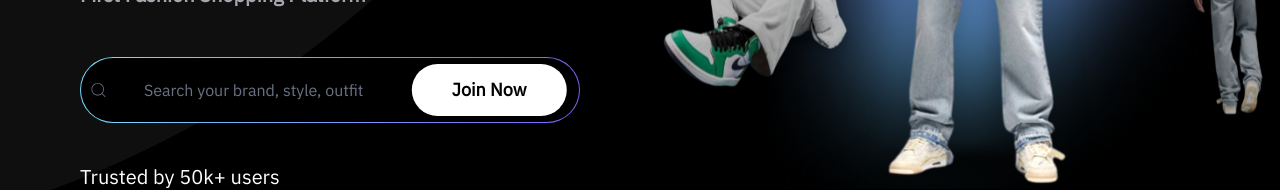
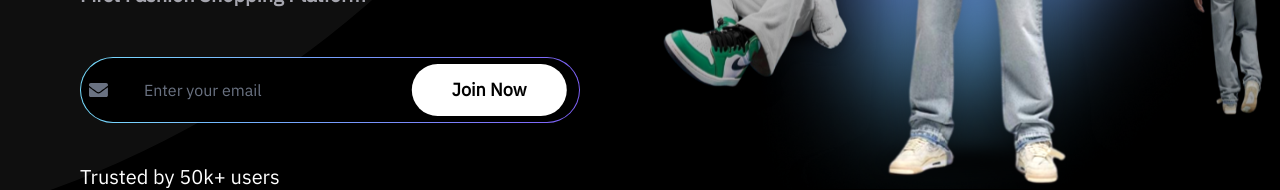
Before and after one commit to GarvitJain12354/slayyers2, a React (Vite) app: page / in a window 1280 px wide. Shown: the part 539-729 px from the top of the page. Built offline with nearby package versions, Linux system fonts and the light colour scheme.

Commit message:
join now button updated

```diff
--- a/src/components/Navbar.jsx
+++ b/src/components/Navbar.jsx
@@ -127,7 +127,7 @@ const Navbar = () => {
           }}
         >
           <NavLink
-            to="/creators"
+            to="/creator"
             className={({ isActive }) =>
               `text-[16px] font-medium leading-6 transition-colors duration-300 ease-out
          ${
--- a/src/components/Page1/Page1.jsx
+++ b/src/components/Page1/Page1.jsx
@@ -1,4 +1,4 @@
-import React, { useEffect, useRef, useState } from "react";
+import  { useEffect, useState } from "react";
 import Navbar from "../Navbar";
 import { motion, AnimatePresence } from "framer-motion";
 // import { motion, AnimatePresence } from "framer-motion";
@@ -6,14 +6,16 @@ import { motion, AnimatePresence } from "framer-motion";
 import ladka1 from "../../../public/ladka1.png";
 import ladka2 from "../../../public/ladka2.png";
 import ladka3 from "../../../public/ladka3.png";
-import { MotionConfig } from "framer-motion";
+// import { MotionConfig } from "framer-motion";
 import BackgroundOvals from "../ui/Backgroundovals";
-import { CiSearch } from "react-icons/ci";
 import { useNavigate } from "react-router-dom";
+import { FaEnvelope } from "react-icons/fa";
 // import BackgroundOvals from "../ui/Backgroundovals";
 const Page1 = () => {
   const [buttonSlid, setButtonSlid] = useState(false);
-  const navigate = useNavigate();
+  const [inputValue, setInputValue] = useState("");
+
+  // const navigate = useNavigate();
 
   useEffect(() => {
     // Slide after small delay on page load
@@ -37,7 +39,16 @@ const Page1 = () => {
       setActiveIndex((prev) => (prev + 1) % images.length);
     }, 2000);
     return () => clearInterval(interval);
-  }, []); // no dependency to avoid restarting
+  }, []);
+
+  const handleJoinClick = () => {
+    if (buttonSlid && inputValue) {
+      console.log("Input collected:", inputValue);
+    }
+
+    setButtonSlid(!buttonSlid);
+    if (buttonSlid) setInputValue("");
+  };
 
   const handleClick = (index) => {
     setActiveIndex(index);
@@ -72,7 +83,7 @@ const Page1 = () => {
               }}
             >
               <button
-              onClick={()=> navigate("/coming-soon")}
+                onClick={handleJoinClick}
                 className={`slide-btn px-5 sm:px-8 md:px-10 py-2 sm:py-3 font-bold w-fit rounded-full text-sm sm:text-base md:text-lg absolute left-2 transition-all duration-500 z-10
         ${
           buttonSlid
@@ -85,11 +96,13 @@ const Page1 = () => {
 
               {buttonSlid && (
                 <div className="flex items-center gap-1 w-full">
-                  <CiSearch className="text-gray-500 text-lg sm:text-xl" />
+                  <FaEnvelope  className="text-gray-500 text-lg sm:text-xl" />
                   <input
                     type="text"
-                    placeholder="Search your brand, style, outfit"
+                    placeholder="Enter your email"
                     className="w-full bg-transparent text-white placeholder-gray-500 outline-none px-8 py-2 text-sm sm:text-base md:text-md"
+                    value={inputValue}
+                    onChange={(e) => setInputValue(e.target.value)}
                   />
                 </div>
               )}
--- a/src/components/Page1/Page3.jsx
+++ b/src/components/Page1/Page3.jsx
@@ -157,7 +157,7 @@ const Page3 = () => {
   return (
     <div className="w-full max-h-screen md:min-h-screen flex flex-col items-center justify-center gap-20 relative overflow-hidden px-4">
       {/* Button */}
-      <button onClick={() => navigate("/coming-soon")} className="pop relative z-20 bg-white hover:bg-[linear-gradient(90deg,_#FA00A6_0%,_#1715BE_100%)] flex items-center justify-center rounded-md px-4 py-2 text-[#007AFF] hover:text-white font-extrabold gap-2 text-sm sm:text-base">
+      <button onClick={() => navigate("/get-early-access")} className="pop relative z-20 bg-white hover:bg-[linear-gradient(90deg,_#FA00A6_0%,_#1715BE_100%)] flex items-center justify-center rounded-md px-4 py-2 text-[#007AFF] hover:text-white font-extrabold gap-2 text-sm sm:text-base">
         <img src="/send.png" alt="" className="w-4 sm:w-5" />
         Get Early Access
       </button>
```
Also changed, not shown: vercel.json (added).
